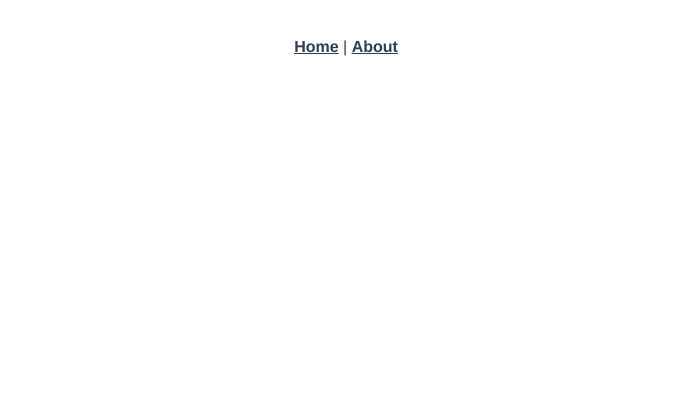
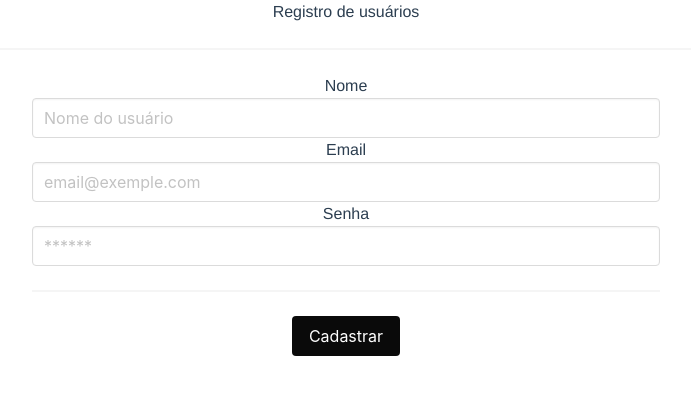
Before and after one commit to GGunt3r/user-api, a Vue app in the folder users/: page /register in a window 1280 px wide. Shown: the top 394 px of the page, without its empty margins (294-985 px from the left). Built offline with nearby package versions, Linux system fonts and the light colour scheme.

Commit message:
Seção 25 - Aula 316. Criando formulário de cadastro
Realizei a importação da biblioteca Axios e Bulma.

```diff
--- a/users/package.json
+++ b/users/package.json
@@ -8,6 +8,8 @@
     "lint": "vue-cli-service lint"
   },
   "dependencies": {
+    "axios": "^0.21.1",
+    "bulma": "^0.9.2",
     "core-js": "^3.6.5",
     "vue": "^2.6.11",
     "vue-router": "^3.2.0"
--- a/users/src/App.vue
+++ b/users/src/App.vue
@@ -1,9 +1,5 @@
 <template>
   <div id="app">
-    <div id="nav">
-      <router-link to="/">Home</router-link> |
-      <router-link to="/about">About</router-link>
-    </div>
     <router-view/>
   </div>
 </template>
--- a/users/src/main.js
+++ b/users/src/main.js
@@ -1,6 +1,7 @@
 import Vue from 'vue'
 import App from './App.vue'
 import router from './router'
+import '../node_modules/bulma/css/bulma.css'
 
 Vue.config.productionTip = false
 
--- a/users/src/router/index.js
+++ b/users/src/router/index.js
@@ -1,6 +1,7 @@
 import Vue from 'vue'
 import VueRouter from 'vue-router'
 import Home from '../views/Home.vue'
+import Register from '../views/Register.vue'
 
 Vue.use(VueRouter)
 
@@ -9,6 +10,11 @@ const routes = [
     path: '/',
     name: 'Home',
     component: Home
+  },
+  {
+    path: '/register',
+    name: 'Register',
+    component: Register
   },
   {
     path: '/about',
--- /dev/null
+++ b/users/src/views/Register.vue
@@ -0,0 +1,28 @@
+<template>
+    <div>
+        <h2>Registro de usuários</h2>
+        <hr>
+        <div class="columns is-centered">
+            <div class="column is-half">
+                <p>Nome</p>
+                <input type="text" placeholder="Nome do usuário" class="input">
+                <p>Email</p>
+                <input type="email" placeholder="email@exemple.com" class="input">
+                <p>Senha</p>
+                <input type="password" placeholder="******" class="input">
+                <hr>
+                <button class="button is-black">Cadastrar</button>
+            </div>
+        </div>
+    </div>
+</template>
+
+<script>
+export default{
+
+}
+</script>
+
+<style scoped>
+
+</style>
```
Also changed, not shown: 1 other file (tests, documents, lock files or other folders).
